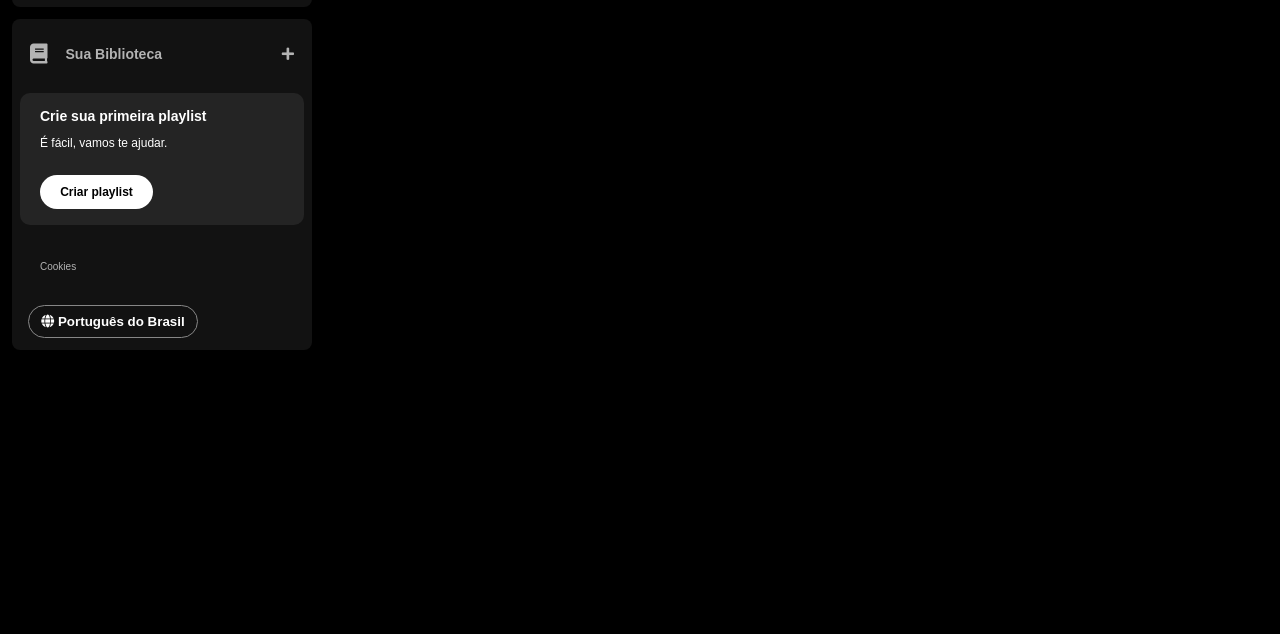
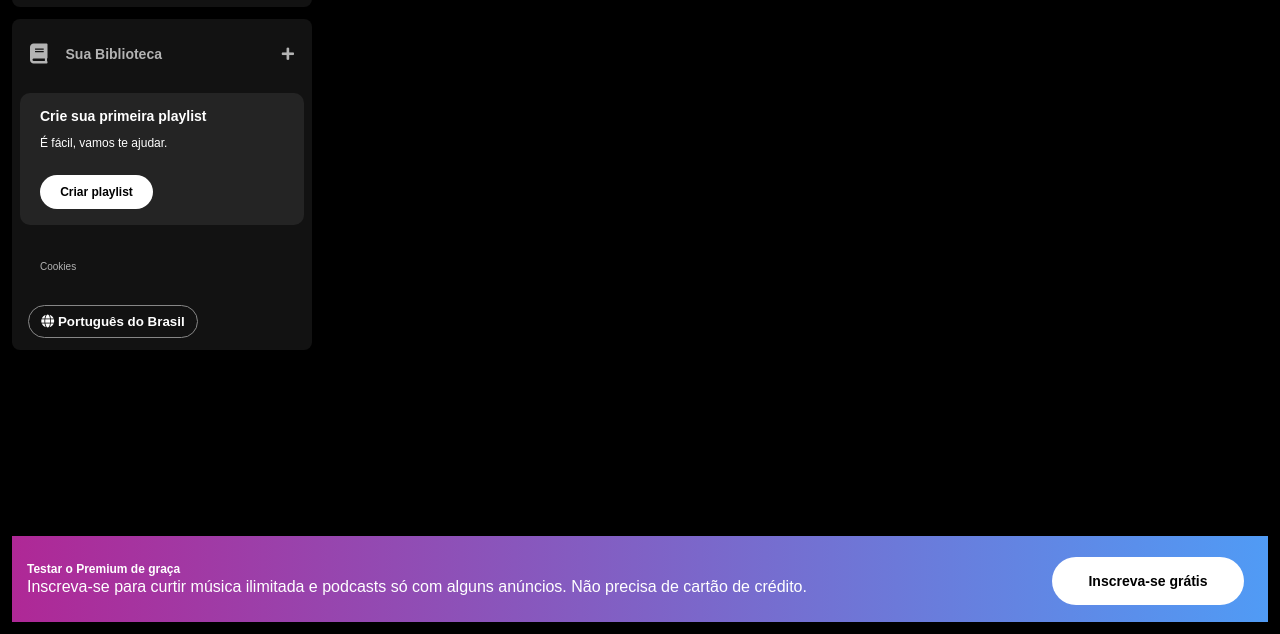
Before and after one commit to ISS2718/SpotClone, a plain HTML site: page index.html in a window 1280 px wide. Shown: the part 166-800 px from the top of the page. Drawn offline with Linux system fonts and the light colour scheme.

Commit message:
footer pronto

```diff
--- a/index.html
+++ b/index.html
@@ -7,6 +7,7 @@
     <link rel="stylesheet" href="./src/styles/reset.css">
     <link rel="stylesheet" href="./src/styles/vars.css">
     <link rel="stylesheet" href="./src/styles/sidebar-footer.css">
+    <link rel="stylesheet" href="./src/styles/footer.css">
     <link rel="stylesheet" href="https://use.fontawesome.com/releases/v5.15.4/css/fontawesome.css">
     <link rel="stylesheet" href="https://use.fontawesome.com/releases/v5.15.4/css/solid.css">
 </head>
@@ -61,5 +62,16 @@
                 </div>
             </div>
         </div>
+        <footer class="disclaimer-premium">
+            <div class="disclaimer-premium__content">
+                <div class="disclaimer-premium__text">
+                    <span class="text title">Testar o Premium de graça</span>
+                    <span class="text subtitle">Inscreva-se para curtir música ilimitada e podcasts só com alguns anúncios. Não precisa de cartão de crédito.</span>
+                </div>
+                <button class="disclaimer-premium__button">
+                    <span>Inscreva-se grátis</span>
+                </button>
+            </div>
+        </footer>
 </body>
 </html>
--- /dev/null
+++ b/src/styles/footer.css
@@ -0,0 +1,57 @@
+/* FOOTER */
+
+.disclaimer-premium {
+    position: fixed;
+    bottom: 0;
+    width: 100vw;
+}
+
+.disclaimer-premium__content {
+    display: flex;
+    flex-direction: row;
+    align-items: center;
+    justify-content: space-between;
+    gap: 24px;
+    margin: 12px;
+    padding: 11px 24px 7px 15px;
+    height: 68px;
+    max-height: 100%;
+    overflow: clip;
+    background-image: linear-gradient(90deg,#af2896,#509bf5);
+}
+
+.disclaimer-premium__text {
+    display: flex;
+    flex-direction: column;
+    vertical-align: baseline;
+}
+
+.disclaimer-premium__text .text {
+    margin: 0 0 4px;
+    color: #fff;
+    cursor: pointer;
+}
+
+.disclaimer-premium__text .title {
+    font-weight: 700;
+    font-size: 12px;
+}
+
+.disclaimer-premium__text .subtitle {
+    font-weight: 500;
+}
+
+.disclaimer-premium__button {
+    display: inline-block;
+    position: relative;
+    text-align: center;
+    padding: 8px 32px;
+    border: 0;
+    border-radius: 9999px;
+    width: 192px;
+    height: 48px;
+    background-color: #fff;
+    color: #000;
+    font-weight: 700;
+    font-size: 14px;
+}
```
